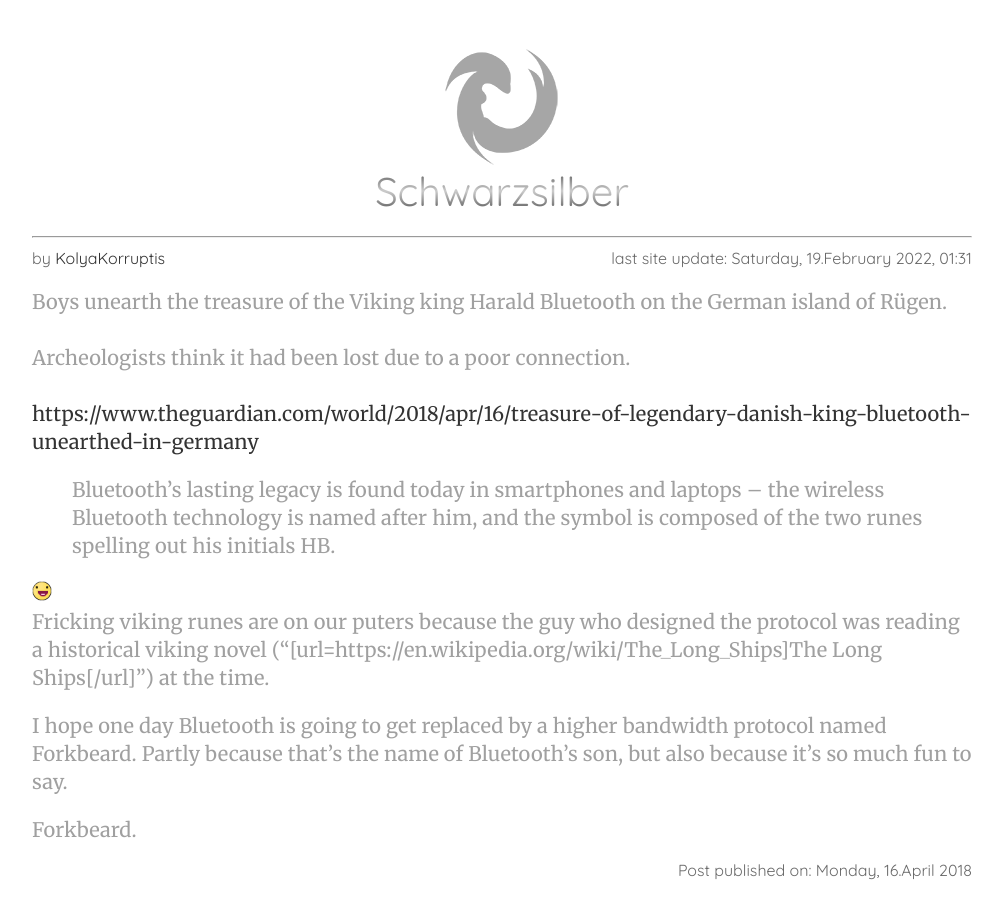
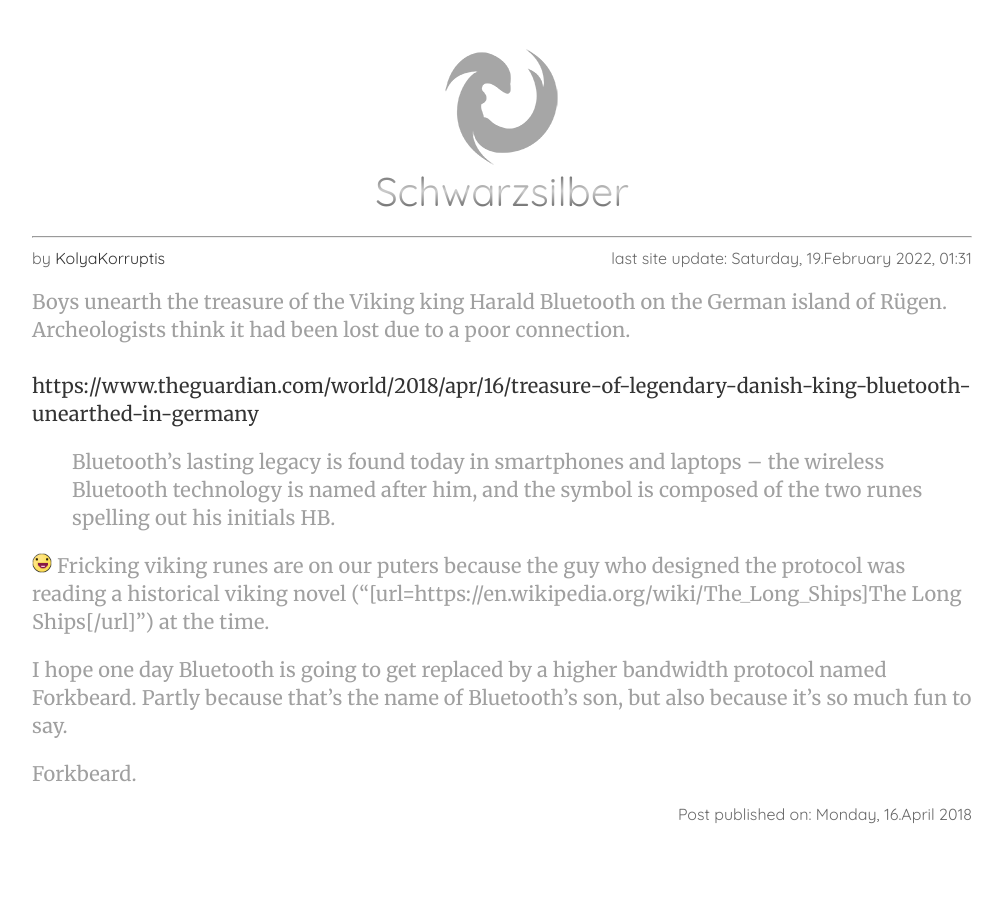
Before and after one commit to KolyaKorruptis/.github.io, a Jekyll site: the page built from _posts/2018-04-16-Viking-Bluetooth.md, in a window 1280 px wide. Shown: the whole page, without its empty margins (138-1141 px from the left). Built offline with Jekyll 4.4.1, drawn with Linux system fonts in a browser that asks for light colours; the repository's description, which GitHub fills in, is left out.

Commit message:
corrections

```diff
--- a/_posts/2018-04-16-Viking-Bluetooth.md
+++ b/_posts/2018-04-16-Viking-Bluetooth.md
@@ -4,14 +4,13 @@
 date: 2018-04-16T19:40:37+00:00
 ---
 
-Boys unearth the treasure of the Viking king Harald Bluetooth on the German island of Rügen.<br>
+Boys unearth the treasure of the Viking king Harald Bluetooth on the German island of Rügen.
 Archeologists think it had been lost due to a poor connection.<br>
 [https://www.theguardian.com/world/2018/apr/16/treasure-of-legendary-danish-king-bluetooth-unearthed-in-germany](https://www.theguardian.com/world/2018/apr/16/treasure-of-legendary-danish-king-bluetooth-unearthed-in-germany)
 
 > Bluetooth’s lasting legacy is found today in smartphones and laptops – the wireless Bluetooth technology is named after him, and the symbol is composed of the two runes spelling out his initials HB.
 
-![:D](/img/smilies/down.png)
-Fricking viking runes are on our puters because the guy who designed the protocol was reading a historical viking novel ("[url=https://en.wikipedia.org/wiki/The_Long_Ships]The Long Ships[/url]") at the time.
+![:D](/img/smilies/down.png) Fricking viking runes are on our puters because the guy who designed the protocol was reading a historical viking novel ("[url=https://en.wikipedia.org/wiki/The_Long_Ships]The Long Ships[/url]") at the time.
 
 I hope one day Bluetooth is going to get replaced by a higher bandwidth protocol named Forkbeard. Partly because that's the name of Bluetooth's son, but also because it's so much fun to say.
 
```
Also changed, not shown: _posts/2017-07-26-Cyber-Stuff.md (+1 -1 lines).
